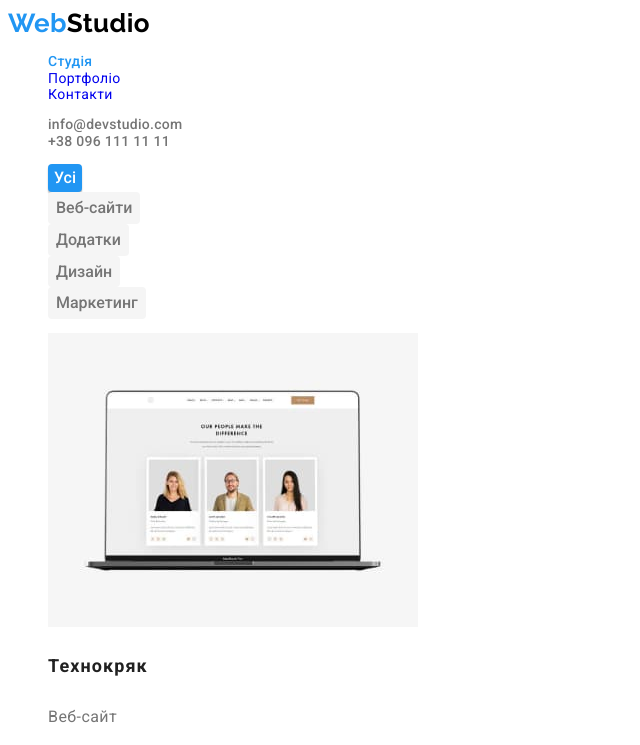
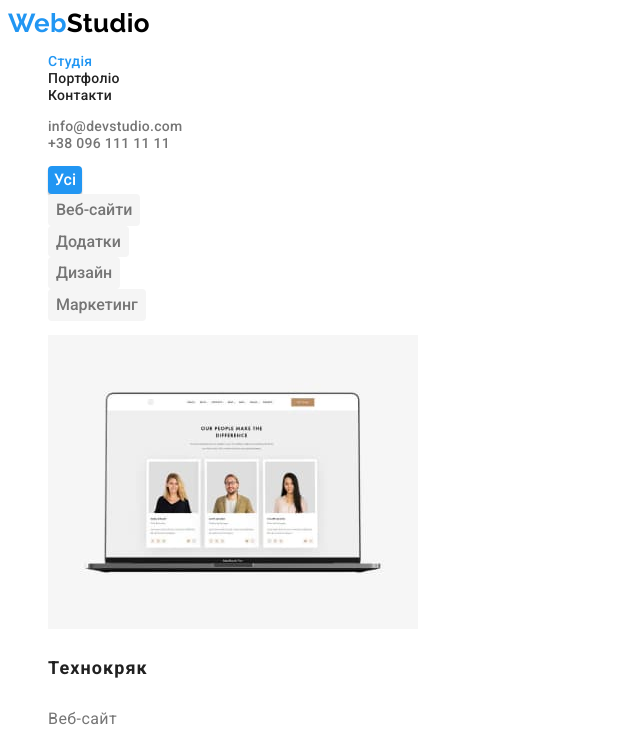
Before and after one commit to veronika24di/goit-markup-hw-02, a plain HTML site: page portfolio.html in a window 1280 px wide. Shown: the top 745 px of the page, without its empty margins (0-640 px from the left). Drawn offline with Linux system fonts and the light colour scheme.

Commit message:
changes2

```diff
--- a/portfolio.html
+++ b/portfolio.html
@@ -21,8 +21,8 @@
         ></a>
         <ul class="site-nav">
           <li><a href="./index.html" class="link current">Студія</a></li>
-          <li><a href="./portfolio.html">Портфоліо</a></li>
-          <li><a href="#">Контакти</a></li>
+          <li><a href="./portfolio.html" class="link">Портфоліо</a></li>
+          <li><a href="#" class="link">Контакти</a></li>
         </ul>
       </nav>
       <ul class="contacts">
```
